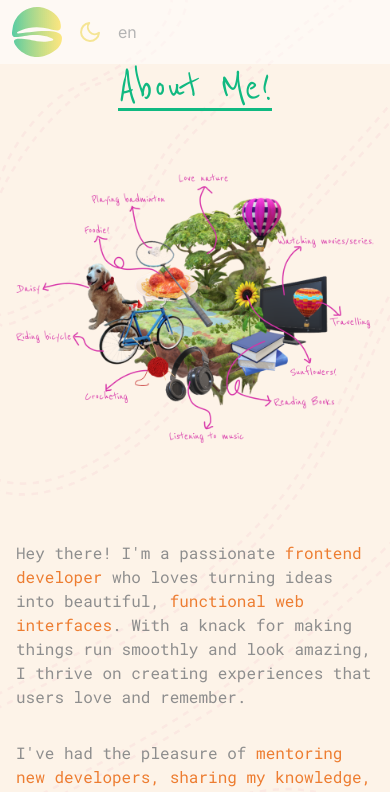
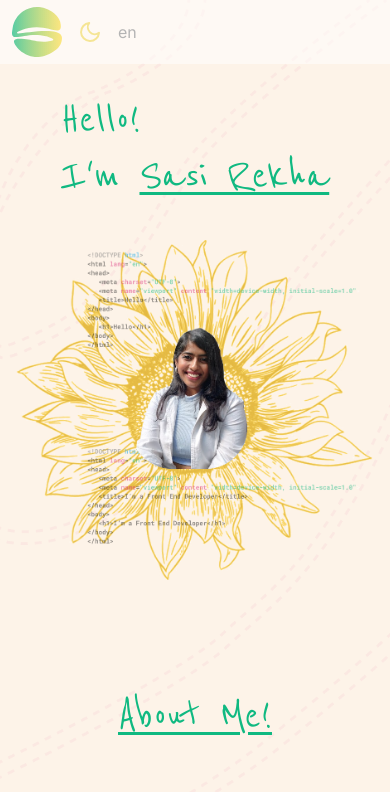
Before and after one commit to sasirekha08/Portfolio, a Next.js app: page / in a window 390 px wide. Shown: the top 792 px of the page. Built offline with nearby package versions, Linux system fonts and the light colour scheme.

Commit message:
Updated responsiveness for home section

```diff
--- a/app/components/AboutMe.js
+++ b/app/components/AboutMe.js
@@ -7,7 +7,7 @@ const AboutMe = () => {
         <section id="about" className='max-w-4xl mx-auto'>
             <div className='flex flex-col align-middle justify-center'>
                 <h1
-                    className={`text-5xl lg:text-6xl text-center ${reenieBeenie.className} text-[#10B981] underline decoration-[3px] underline-offset-8`}>
+                    className={`text-5xl lg:text-6xl text-center ${reenieBeenie.className} text-[#10B981] underline decoration-[3px] underline-offset-4 lg:underline-offset-8`}>
                     About Me!
                 </h1>
 
--- a/app/components/Home.js
+++ b/app/components/Home.js
@@ -1,11 +1,12 @@
 import Image from 'next/image'
 import Profile from '../../public/profile_color.png'
+import HomeGroup from '../../public/home_group.png'
 import { reenieBeenie } from '../fonts'
 
 const Home = () => {
   return (
-    <section id="#home" className='grid grid-cols-2 '>
-    <div className='profile-sunflower-backdrop '>
+    <section id="#home" className='flex flex-col-reverse md:flex-row  md:space-x-12 items-center mt-8'>
+    {/* <div className='profile-sunflower-backdrop '>
         <Image
             src={Profile}
             alt='Profile'
@@ -13,13 +14,20 @@ const Home = () => {
             width='265'
             height='370'
         />
-    </div>
+    </div> */}
+    <Image
+            src={HomeGroup}
+            alt='Profile'
+            className='max-w-full lg:max-w-3xl'
+
+        />
     <div
-        className={`mt-40 text-[64px] pl-[200px] ${reenieBeenie.className} text-[#10B981] pt-40 `}>
-        <h1 className='leading-8'>Hello!</h1>
-        <h1 className=''>
+        className={`text-5xl md:text-6xl lg:text-7xl mb-10 lg:mb-0 flex flex-col items-start space-y-2 lg:space-y-5 ${reenieBeenie.className} text-[#10B981] `}>
+
+        <h1 className=''  style={{ fontWeight: '500' }}>Hello!{' '}</h1>
+        <h1 className=''  style={{ fontWeight: '500' }}>
             I'm{' '}
-            <span className='underline decoration-[3px] underline-offset-8'>
+            <span className='underline decoration-[3px] underline-offset-4 lg:underline-offset-8'>
                 Sasi Rekha
             </span>
         </h1>
--- a/app/components/Projects.js
+++ b/app/components/Projects.js
@@ -37,7 +37,7 @@ const Projects = () => {
     return (
         <section id='projects' className='flex flex-col align-middle  justify-center'>
             <h1
-                className={`text-5xl lg:text-6xl text-center ${reenieBeenie.className} text-[#10B981] underline decoration-[3px] underline-offset-8`}>
+                className={`text-5xl lg:text-6xl text-center ${reenieBeenie.className} text-[#10B981] underline decoration-[3px] underline-offset-4 lg:underline-offset-8`}>
                 Projects
             </h1>
             <div className='flex flex-col max-w-4xl mx-auto space-y-8 lg:space-y-16 pt-8 lg:pt-12'>
--- a/app/components/Skills.js
+++ b/app/components/Skills.js
@@ -21,7 +21,7 @@ const Skills = () => {
     return (
         <section id='skills' className='flex flex-col align-middle max-w-5xl mx-auto  justify-center'>
             <h1
-                className={`text-5xl lg:text-6xl text-center ${reenieBeenie.className} text-[#10B981] underline decoration-[3px] underline-offset-8`}>
+                className={`text-5xl lg:text-6xl text-center ${reenieBeenie.className} text-[#10B981] underline decoration-[3px] underline-offset-4 lg:underline-offset-8`}>
                 My Skills!
             </h1>
             {!technicalClicked && !interpersonalClicked ? (
--- a/app/components/WorkExperience.js
+++ b/app/components/WorkExperience.js
@@ -9,7 +9,7 @@ const WorkExperience = () => {
     return (
         <section id='work' className='flex flex-col max-w-5xl mx-auto align-middle  justify-center'>
             <h1
-                className={`text-5xl lg:text-6xl text-center ${reenieBeenie.className} text-[#10B981] underline decoration-[3px] underline-offset-8`}>
+                className={`text-5xl lg:text-6xl text-center ${reenieBeenie.className} text-[#10B981] underline decoration-[3px] underline-offset-4 lg:underline-offset-8`}>
                 Work Experince
             </h1>
             <div className='pt-20  space-y-16 flex flex-col'>
--- a/app/page.js
+++ b/app/page.js
@@ -14,7 +14,7 @@ export default function App() {
                     <div className='2xl:max-w-[1700px] mx-auto'>
                         <SideNavBar />
                         <div className='space-y-28 lg:space-y-36 py-16 px-4 lg:px-10 scroll-smooth'>
-                            {/* <Home /> */}
+                            <Home />
                             <AboutMe />
                             <Skills />
                             <WorkExperience />
```
Also changed, not shown: public/home_group.png (added).
